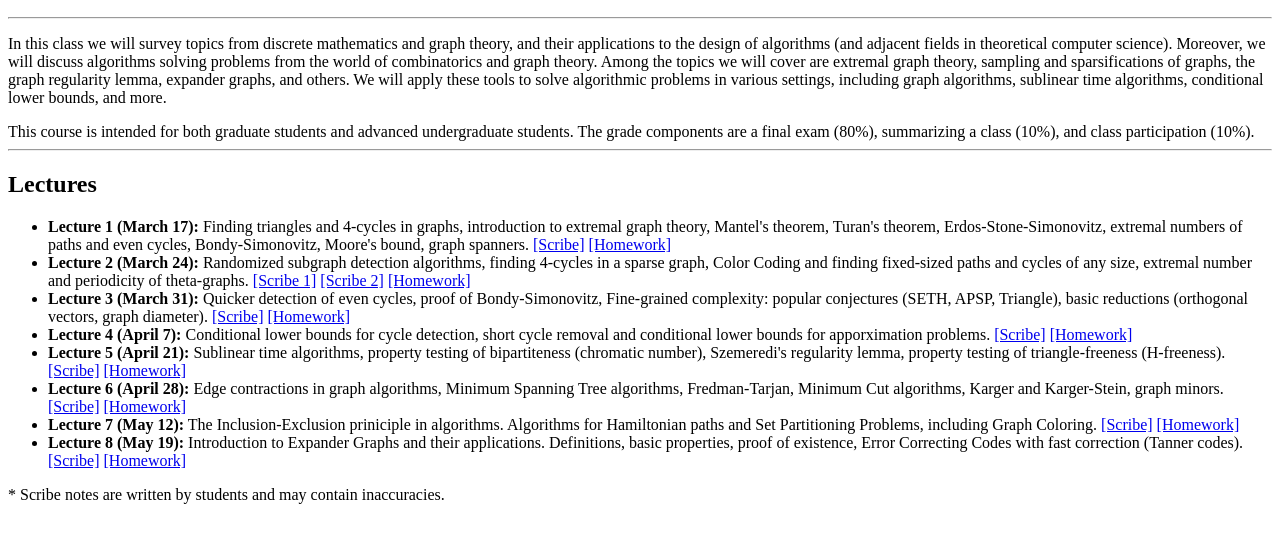
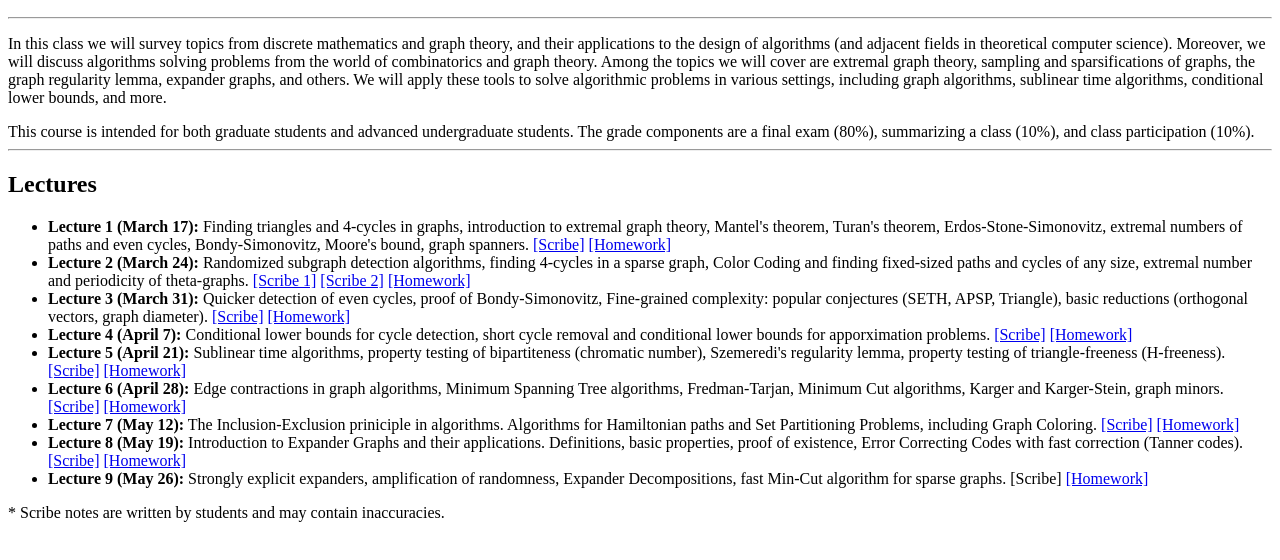
Before and after one commit to OrZamir/orzamir.github.io, a plain HTML site: page combinatorial_methods/index.html in a window 1280 px wide. Shown: the part 96-656 px from the top of the page. Drawn offline with Linux system fonts and the light colour scheme.

Commit message:
Update index.html

```diff
--- a/combinatorial_methods/index.html
+++ b/combinatorial_methods/index.html
@@ -60,6 +60,10 @@
       Introduction to Expander Graphs and their applications. Definitions, basic properties, proof of existence, Error Correcting Codes with fast correction (Tanner codes).
       <a href="CombinatorialMethods___Lecture_8.pdf">[Scribe]</a>
       <a href="HW8.pdf">[Homework]</a></li>
+    <li><b>Lecture 9 (May 26):</b>
+      Strongly explicit expanders, amplification of randomness, Expander Decompositions, fast Min-Cut algorithm for sparse graphs.
+      [Scribe]
+      <a href="HW9.pdf">[Homework]</a></li>
   </ul>
 
   * Scribe notes are written by students and may contain inaccuracies.
```
